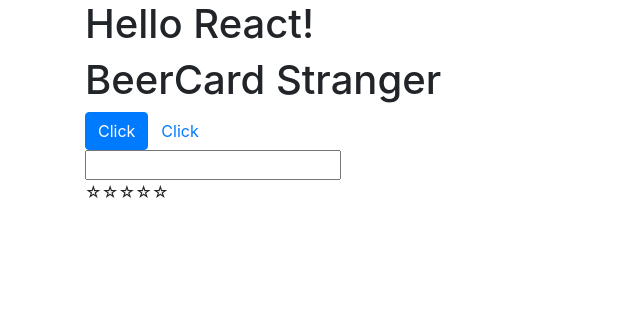
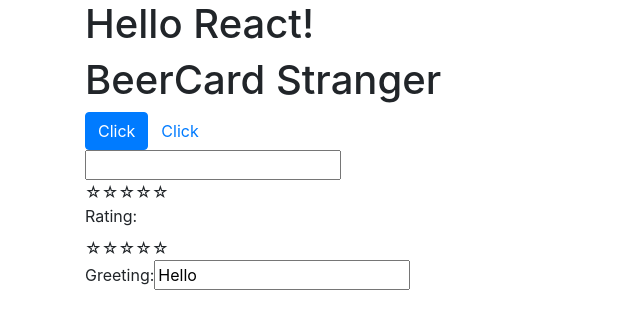
Before and after one commit to gyp2018/beerpad, a React app: page / in a window 1280 px wide. Shown: the top 324 px of the page, without its empty margins (0-640 px from the left). Built offline with nearby package versions, Linux system fonts and the light colour scheme.

Commit message:
fixed App

```diff
--- a/src/components/App.jsx
+++ b/src/components/App.jsx
@@ -3,6 +3,7 @@
 import Button from './Button';
 import Suggest from './Suggest';
 import Rating from './Rating';
+import Form from './Form';
 
 const App = () => (
   <div className="container">
@@ -12,6 +13,15 @@
     <Button href="https://bootstrap.com">Click</Button>
     <Suggest options={['hi', 'hello']} id="greeting" />
     <Rating id="greetingRating" />
+    <Form
+      fields={[
+        { label: 'Rating', type: 'rating', id: 'rateme' },
+        { label: 'Greeting', id: 'freetext' },
+      ]}
+      initialData={
+        { rateme: 4, freetext: 'Hello' }
+      }
+    />
   </div>
 );
 
```
